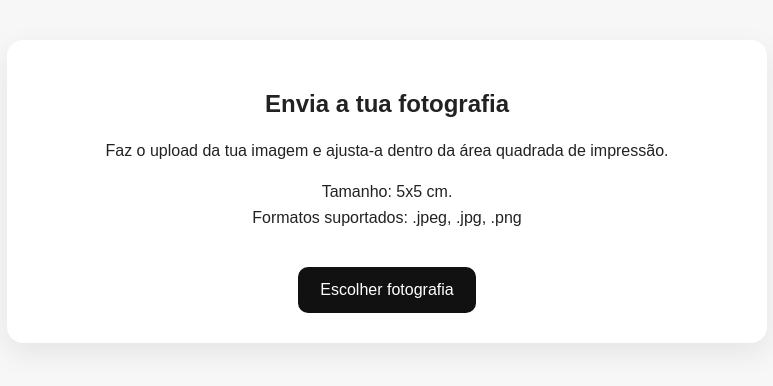
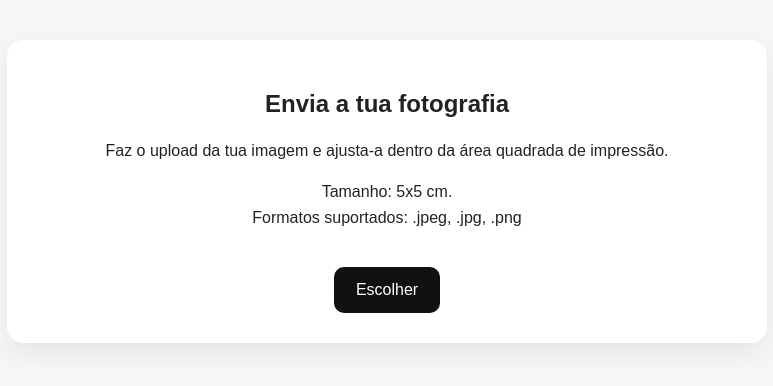
Before and after one commit to marco-88-costa/magnets-app-upload, a plain HTML site: page index.html in a window 1280 px wide. Shown: the whole page, without its empty margins (253-1026 px from the left). Drawn offline with Linux system fonts and the light colour scheme; a script that the page names is missing.

Commit message:
Update index.html

```diff
--- a/index.html
+++ b/index.html
@@ -68,7 +68,7 @@
     <h2>Envia a tua fotografia</h2>
     <p>Faz o upload da tua imagem e ajusta-a dentro da área quadrada de impressão.</p>
     <p>Tamanho: 5x5 cm.<br>Formatos suportados: .jpeg, .jpg, .png</p>
-    <button id="upload_widget">Escolher fotografia</button>
+    <button id="upload_widget">Escolher</button>
 
     <img id="preview" alt="Pré-visualização da imagem enviada" />
     <div id="result"></div>
```
